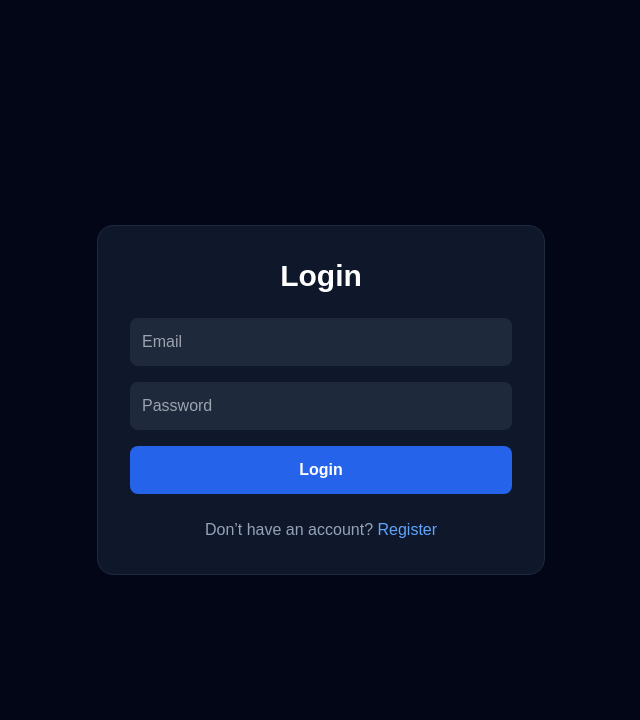
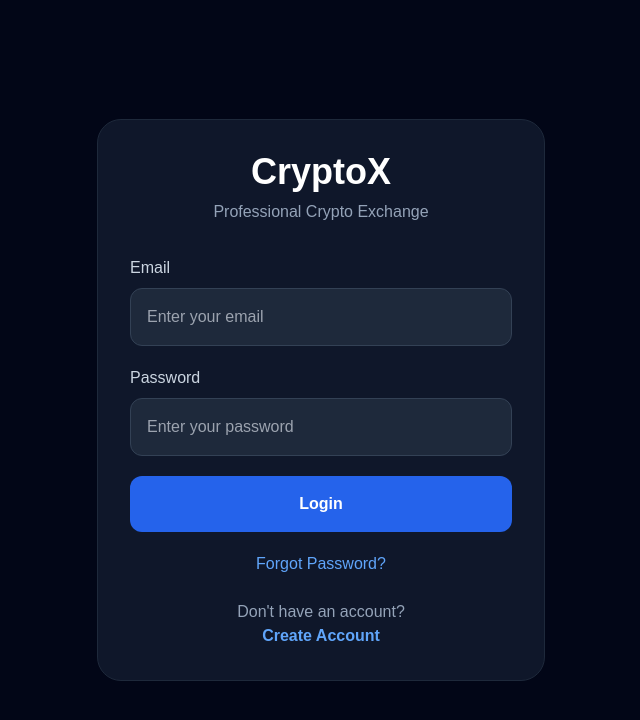
Before and after one commit to baseerhatif3-oss/cryptox-institutional-platform, a React (Vite) app: page /login in a window 1280 px wide. Shown: the top 720 px of the page, without its empty margins (319-959 px from the left). Built offline with nearby package versions, Linux system fonts and the light colour scheme.

Commit message:
Added complete password reset frontend flow

```diff
--- a/package.json
+++ b/package.json
@@ -12,7 +12,9 @@
   "dependencies": {
     "@tailwindcss/postcss": "^4.3.0",
     "axios": "^1.16.1",
+    "crypto": "^1.0.1",
     "lucide-react": "^1.16.0",
+    "nodemailer": "^8.0.7",
     "react": "^18.2.0",
     "react-dom": "^18.2.0",
     "react-hot-toast": "^2.6.0",
--- a/src/App.jsx
+++ b/src/App.jsx
@@ -16,6 +16,8 @@ import Transactions from "./pages/Transactions";
 import Profile from "./pages/Profile";
 import OpenOrders from "./pages/OpenOrders";
 import Watchlist from "./pages/Watchlist";
+import ForgotPassword from "./pages/ForgotPassword";
+import ResetPassword from "./pages/ResetPassword";
 
 import DashboardLayout from "./layouts/DashboardLayout";
 
@@ -46,6 +48,16 @@ function App() {
         <Route
           path="/register"
           element={<Register />}
+        />
+
+        <Route
+          path="/forgot-password"
+          element={<ForgotPassword />}
+        />
+
+        <Route
+          path="/reset-password/:token"
+          element={<ResetPassword />}
         />
 
         <Route
--- /dev/null
+++ b/src/pages/ForgotPassword.jsx
@@ -0,0 +1,76 @@
+import { useState } from "react";
+
+import axios from "axios";
+
+import toast from "react-hot-toast";
+
+const ForgotPassword = () => {
+  const [email, setEmail] =
+    useState("");
+
+  const handleSubmit = async (e) => {
+    e.preventDefault();
+
+    try {
+      await axios.post(
+        "https://crypto-backend-dojp.onrender.com/api/request-reset",
+        {
+          email,
+        }
+      );
+
+      toast.success(
+        "Password reset email sent"
+      );
+
+      setEmail("");
+    } catch (error) {
+      console.log(error);
+
+      toast.error(
+        error.response?.data?.message ||
+          "Something went wrong"
+      );
+    }
+  };
+
+  return (
+    <div className="min-h-screen bg-slate-950 flex items-center justify-center p-6">
+      <div className="bg-slate-900 border border-slate-800 rounded-3xl p-8 w-full max-w-md">
+        <h1 className="text-4xl font-bold text-white mb-2">
+          Forgot Password
+        </h1>
+
+        <p className="text-slate-400 mb-8">
+          Enter your email to receive a
+          reset link.
+        </p>
+
+        <form
+          onSubmit={handleSubmit}
+          className="space-y-5"
+        >
+          <input
+            type="email"
+            placeholder="Email"
+            required
+            value={email}
+            onChange={(e) =>
+              setEmail(e.target.value)
+            }
+            className="w-full bg-slate-800 text-white p-4 rounded-xl outline-none"
+          />
+
+          <button
+            type="submit"
+            className="w-full bg-blue-600 hover:bg-blue-700 text-white py-4 rounded-xl font-semibold"
+          >
+            Send Reset Email
+          </button>
+        </form>
+      </div>
+    </div>
+  );
+};
+
+export default ForgotPassword;
--- a/src/pages/Login.jsx
+++ b/src/pages/Login.jsx
@@ -1,44 +1,65 @@
 import { useState } from "react";
-import { useNavigate, Link } from "react-router-dom";
+
+import { Link, useNavigate } from "react-router-dom";
+
+import axios from "axios";
+
 import toast from "react-hot-toast";
-import API from "../services/api";
 
 const Login = () => {
   const navigate = useNavigate();
 
-  const [formData, setFormData] = useState({
+  const [formData, setFormData] =
+    useState({
       email: "",
       password: "",
     });
 
-  const [loading, setLoading] = useState(false);
+  const [loading, setLoading] =
+    useState(false);
 
   const handleChange = (e) => {
     setFormData({
       ...formData,
-      [e.target.name]: e.target.value,
+      [e.target.name]:
+        e.target.value,
     });
   };
 
   const handleSubmit = async (e) => {
     e.preventDefault();
 
-    try {
     setLoading(true);
 
-      const { data } = await API.post("/login", formData);
+    try {
+      const response = await axios.post(
+        "https://crypto-backend-dojp.onrender.com/api/login",
+        formData
+      );
 
-      localStorage.setItem("token", data.token);
-      localStorage.setItem("user", JSON.stringify(data.user));
+      localStorage.setItem(
+        "token",
+        response.data.token
+      );
 
-      toast.success("Login successful");
+      localStorage.setItem(
+        "user",
+        JSON.stringify(
+          response.data.user
+        )
+      );
+
+      toast.success(
+        "Login successful"
+      );
 
       navigate("/");
     } catch (error) {
       console.log(error);
 
       toast.error(
-        error.response?.data?.message || "Login failed"
+        error.response?.data?.message ||
+          "Login failed"
       );
     } finally {
       setLoading(false);
@@ -46,48 +67,88 @@ const Login = () => {
   };
 
   return (
-    <div className="min-h-screen bg-slate-950 flex items-center justify-center px-4">
-      <div className="bg-slate-900 p-8 rounded-2xl w-full max-w-md border border-slate-800">
-        <h1 className="text-3xl font-bold text-white mb-6 text-center">
-          Login
+    <div className="min-h-screen bg-slate-950 flex items-center justify-center p-6">
+      <div className="bg-slate-900 border border-slate-800 rounded-3xl p-8 w-full max-w-md">
+        <div className="mb-8 text-center">
+          <h1 className="text-4xl font-bold text-white mb-2">
+            CryptoX
           </h1>
 
-        <form onSubmit={handleSubmit} className="space-y-4">
+          <p className="text-slate-400">
+            Professional Crypto Exchange
+          </p>
+        </div>
+
+        <form
+          onSubmit={handleSubmit}
+          className="space-y-5"
+        >
+          <div>
+            <label className="block text-slate-300 mb-2">
+              Email
+            </label>
+
             <input
               type="email"
               name="email"
-            placeholder="Email"
+              placeholder="Enter your email"
+              required
               value={formData.email}
               onChange={handleChange}
-            required
-            className="w-full p-3 rounded-lg bg-slate-800 text-white outline-none"
+              className="w-full bg-slate-800 text-white p-4 rounded-xl outline-none border border-slate-700 focus:border-blue-500"
             />
+          </div>
+
+          <div>
+            <label className="block text-slate-300 mb-2">
+              Password
+            </label>
 
             <input
               type="password"
               name="password"
-            placeholder="Password"
-            value={formData.password}
+              placeholder="Enter your password"
+              required
+              value={
+                formData.password
+              }
               onChange={handleChange}
-            required
-            className="w-full p-3 rounded-lg bg-slate-800 text-white outline-none"
+              className="w-full bg-slate-800 text-white p-4 rounded-xl outline-none border border-slate-700 focus:border-blue-500"
             />
+          </div>
 
           <button
             type="submit"
             disabled={loading}
-            className="w-full bg-blue-600 hover:bg-blue-700 text-white p-3 rounded-lg font-semibold"
+            className="w-full bg-blue-600 hover:bg-blue-700 transition text-white py-4 rounded-xl font-semibold"
           >
-            {loading ? "Logging in..." : "Login"}
+            {loading
+              ? "Signing In..."
+              : "Login"}
           </button>
         </form>
 
-        <p className="text-slate-400 text-center mt-6">
-          Don’t have an account?{" "}
-          <Link to="/register" className="text-blue-400">
-            Register
+        <div className="text-center mt-5">
+          <Link
+            to="/forgot-password"
+            className="text-blue-400 hover:text-blue-300"
+          >
+            Forgot Password?
           </Link>
+        </div>
+
+        <div className="text-center mt-6">
+          <p className="text-slate-400">
+            Don&apos;t have an account?
           </p>
+
+          <Link
+            to="/register"
+            className="text-blue-400 hover:text-blue-300 font-semibold"
+          >
+            Create Account
+          </Link>
+        </div>
       </div>
     </div>
   );
--- /dev/null
+++ b/src/pages/ResetPassword.jsx
@@ -0,0 +1,83 @@
+import { useState } from "react";
+
+import { useParams, useNavigate } from "react-router-dom";
+
+import axios from "axios";
+
+import toast from "react-hot-toast";
+
+const ResetPassword = () => {
+  const [password, setPassword] =
+    useState("");
+
+  const { token } = useParams();
+
+  const navigate = useNavigate();
+
+  const handleSubmit = async (e) => {
+    e.preventDefault();
+
+    try {
+      await axios.post(
+        `https://crypto-backend-dojp.onrender.com/api/reset-password/${token}`,
+        {
+          password,
+        }
+      );
+
+      toast.success(
+        "Password reset successful"
+      );
+
+      navigate("/login");
+    } catch (error) {
+      console.log(error);
+
+      toast.error(
+        error.response?.data?.message ||
+          "Something went wrong"
+      );
+    }
+  };
+
+  return (
+    <div className="min-h-screen bg-slate-950 flex items-center justify-center p-6">
+      <div className="bg-slate-900 border border-slate-800 rounded-3xl p-8 w-full max-w-md">
+        <h1 className="text-4xl font-bold text-white mb-2">
+          Reset Password
+        </h1>
+
+        <p className="text-slate-400 mb-8">
+          Enter your new password.
+        </p>
+
+        <form
+          onSubmit={handleSubmit}
+          className="space-y-5"
+        >
+          <input
+            type="password"
+            placeholder="New Password"
+            required
+            value={password}
+            onChange={(e) =>
+              setPassword(
+                e.target.value
+              )
+            }
+            className="w-full bg-slate-800 text-white p-4 rounded-xl outline-none"
+          />
+
+          <button
+            type="submit"
+            className="w-full bg-green-600 hover:bg-green-700 text-white py-4 rounded-xl font-semibold"
+          >
+            Reset Password
+          </button>
+        </form>
+      </div>
+    </div>
+  );
+};
+
+export default ResetPassword;
```
Also changed, not shown: 1 other file (tests, documents, lock files or other folders). Lines whose indentation alone changed are shown as unchanged.
